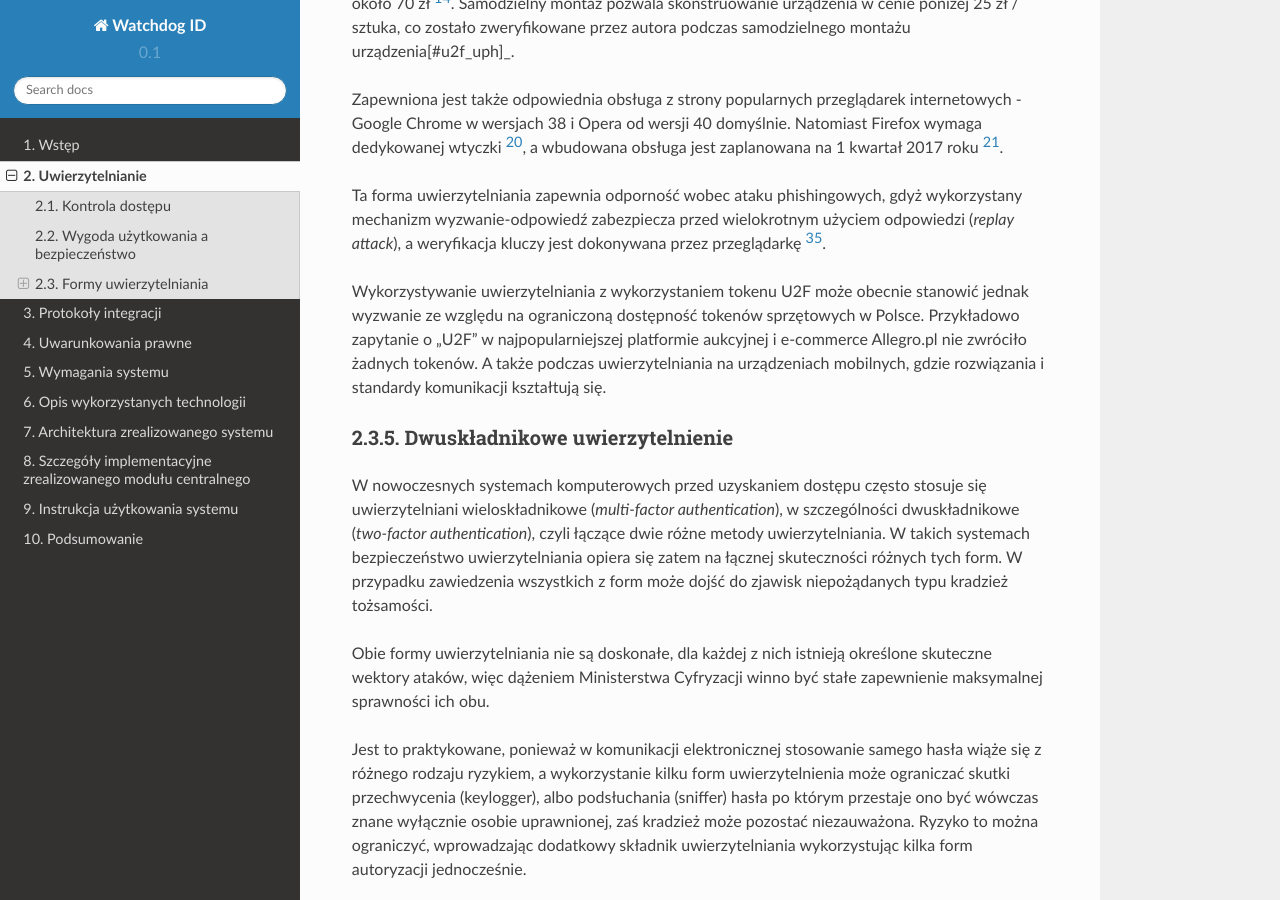
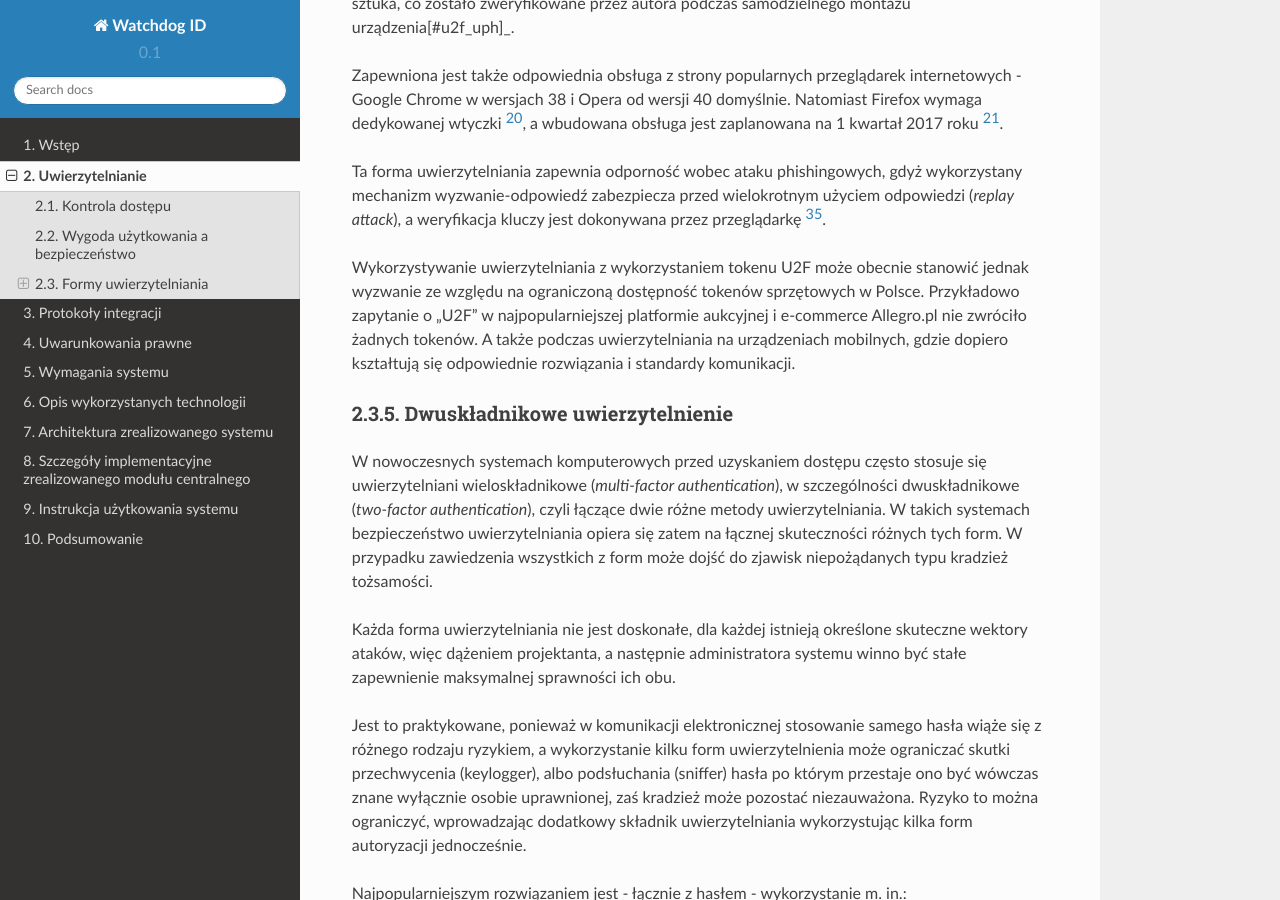
Before and after one commit to watchdogpolska/watchdog-id, a Sphinx documentation site: the page built from docs/sections/authentication.rst, in a window 1280 px wide and 900 px high, scrolled down 11959 px. Built offline with Sphinx 7.4.7 and the Read the Docs theme 2.0.0, drawn with Linux system fonts in a browser that asks for light colours; some of the changed text lies outside the part shown.

Commit message:
Fix typo in authentication

```diff
--- a/docs/sections/authentication.rst
+++ b/docs/sections/authentication.rst
@@ -336,7 +336,7 @@ Zapewniona jest także odpowiednia obsługa z strony popularnych przeglądarek i
 
 Ta forma uwierzytelniania zapewnia odporność wobec ataku phishingowych, gdyż wykorzystany mechanizm wyzwanie-odpowiedź zabezpiecza przed wielokrotnym użyciem odpowiedzi (`replay attack`), a weryfikacja kluczy jest dokonywana przez przeglądarkę [#u2f_phishing]_.
 
-Wykorzystywanie uwierzytelniania z wykorzystaniem tokenu U2F może obecnie stanowić jednak wyzwanie ze względu na ograniczoną dostępność tokenów sprzętowych w Polsce. Przykładowo zapytanie o "U2F" w najpopularniejszej platformie aukcyjnej i e-commerce Allegro.pl nie zwróciło żadnych tokenów. A także podczas uwierzytelniania na urządzeniach mobilnych, gdzie rozwiązania i standardy komunikacji kształtują się.
+Wykorzystywanie uwierzytelniania z wykorzystaniem tokenu U2F może obecnie stanowić jednak wyzwanie ze względu na ograniczoną dostępność tokenów sprzętowych w Polsce. Przykładowo zapytanie o "U2F" w najpopularniejszej platformie aukcyjnej i e-commerce Allegro.pl nie zwróciło żadnych tokenów. A także podczas uwierzytelniania na urządzeniach mobilnych, gdzie dopiero kształtują się odpowiednie rozwiązania i standardy komunikacji.
 
 .. _2factor:
 
@@ -345,7 +345,7 @@ Dwuskładnikowe uwierzytelnienie
 
 W nowoczesnych systemach komputerowych przed uzyskaniem dostępu często stosuje się uwierzytelniani wieloskładnikowe (*multi-factor authentication*), w szczególności dwuskładnikowe (*two-factor authentication*), czyli łączące dwie różne metody uwierzytelniania. W takich systemach bezpieczeństwo uwierzytelniania opiera się zatem na łącznej skuteczności różnych tych form. W przypadku zawiedzenia wszystkich z form może dojść do zjawisk niepożądanych typu kradzież tożsamości.
 
-Obie formy uwierzytelniania nie są doskonałe, dla każdej z nich istnieją określone skuteczne wektory ataków, więc dążeniem Ministerstwa Cyfryzacji winno być stałe zapewnienie maksymalnej sprawności ich obu.
+Każda forma uwierzytelniania nie jest doskonałe, dla każdej istnieją określone skuteczne wektory ataków, więc dążeniem projektanta, a następnie administratora systemu winno być stałe zapewnienie maksymalnej sprawności ich obu.
 
 Jest to praktykowane, ponieważ w komunikacji elektronicznej stosowanie samego hasła wiąże się z różnego rodzaju ryzykiem, a wykorzystanie kilku form uwierzytelnienia może ograniczać skutki przechwycenia (keylogger), albo podsłuchania (sniffer) hasła po którym przestaje ono być wówczas znane wyłącznie osobie uprawnionej, zaś kradzież może pozostać niezauważona. Ryzyko to można ograniczyć, wprowadzając dodatkowy składnik uwierzytelniania wykorzystując kilka form autoryzacji jednocześnie.
 
```
Also changed, not shown: other parts of docs/sections/authentication.rst (+2 -2 lines).
